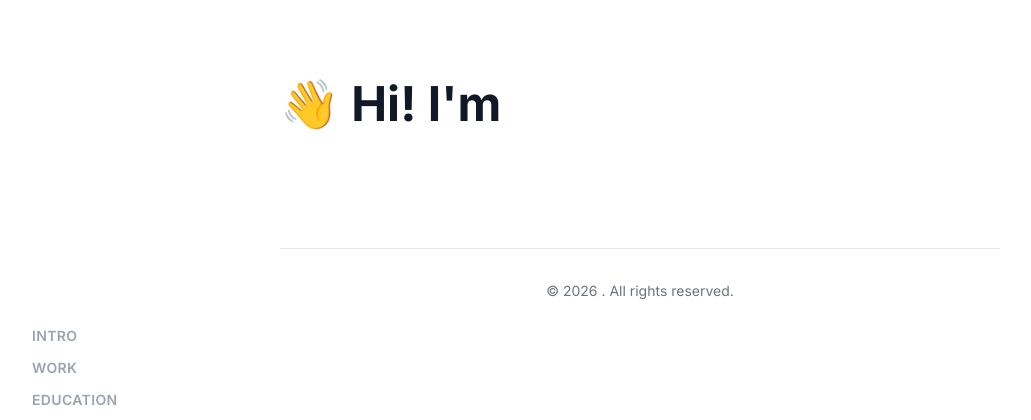
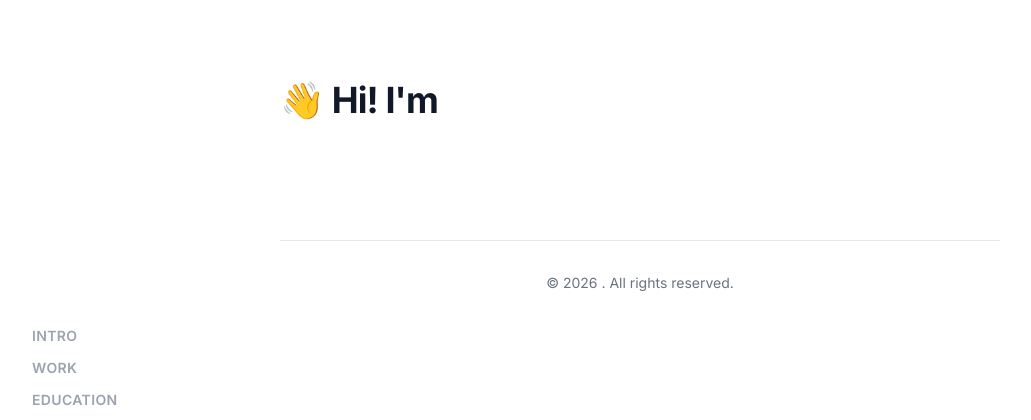
Before and after one commit to virteep/virteep.github.io, a Flask app: template templates/index.html in a window 1280 px wide. Shown: the top 420 px of the page, without its empty margins (0-1031 px from the left). Run offline with Flask 3, Linux system fonts and the light colour scheme; the template is opened without the code that fills it, so the values that code supplies are empty; some libraries are stand-ins or nearby versions.

Commit message:
Tune hero: no visible headline, smaller H1 for single-line layout
Made-with: Cursor

```diff
--- a/content/data.yaml
+++ b/content/data.yaml
@@ -4,7 +4,6 @@
 # About Section
 about:
   name: "Virtee Parekh"
-  #headline: "Data Scientist with 5+ years in ranking and recommendations."
   photo: "/static/images/profile.jpg?v=2"  # Add your profile photo here
   bio: |
     I build and scale ranking and recommendation systems, developing new models and features that translate into measurable product gains. Based in California.
--- a/templates/index.html
+++ b/templates/index.html
@@ -239,7 +239,7 @@
             <div class="flex flex-col md:flex-row md:items-center gap-8 md:gap-12">
                 <!-- Text Content -->
                 <div class="flex-1 order-2 md:order-1">
-                    <h1 class="text-4xl md:text-5xl font-bold mb-6 text-gray-900">
+                    <h1 class="text-2xl sm:text-3xl md:text-4xl font-bold tracking-tight mb-6 text-gray-900">
                         👋 Hi! I'm {{ about.name }}
                     </h1>
                     {% if about.headline %}
```
